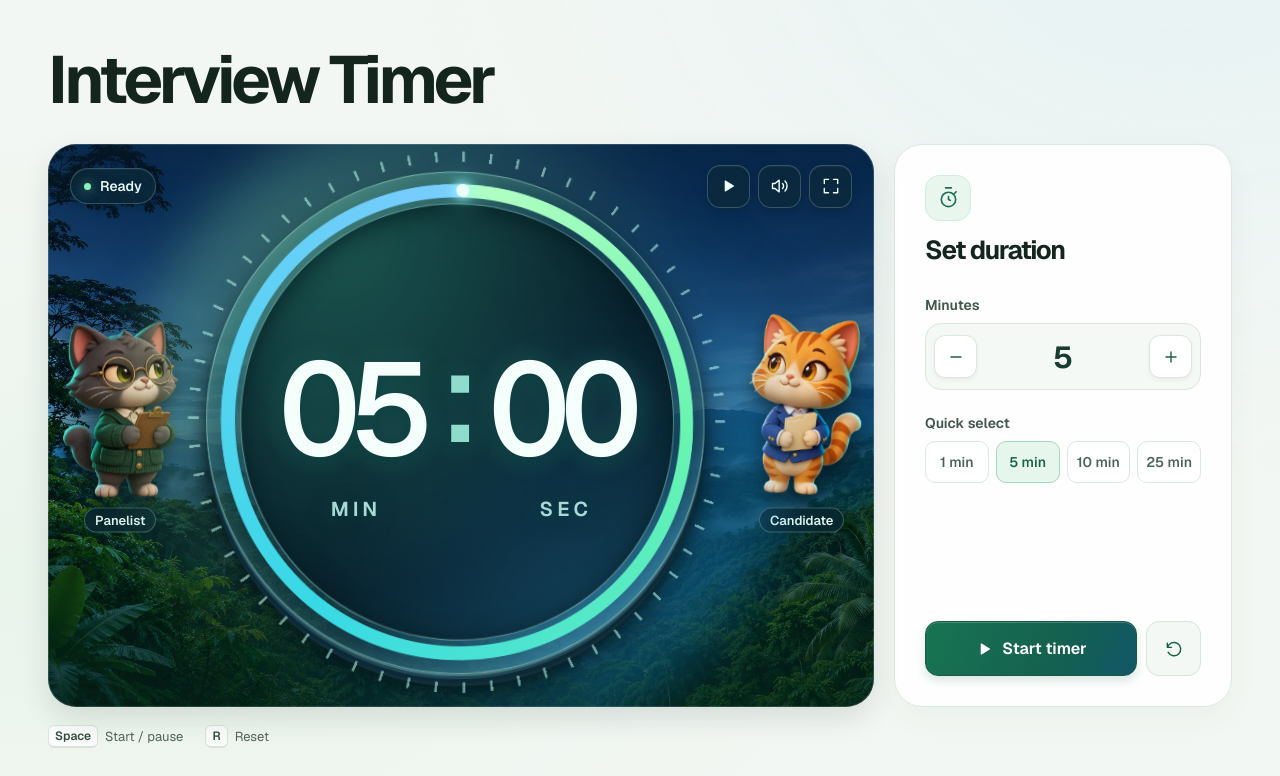
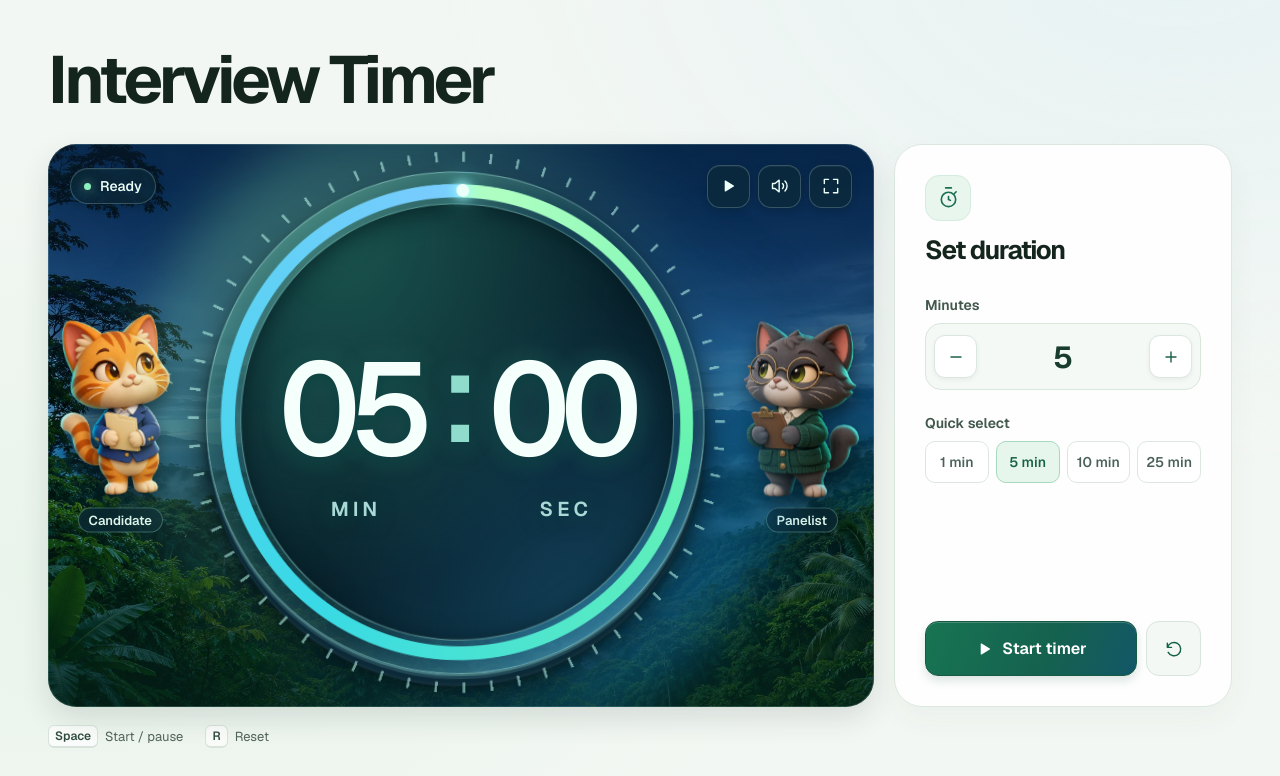
Before and after one commit to Cyvess/hrds-cdd-interview-timer, a plain HTML site: page index.html in a window 1280 px wide. Shown: the part 85-861 px from the top of the page. Drawn offline with Linux system fonts and the light colour scheme.

Commit message:
Swap the candidate and panelist positions

```diff
--- a/index.html
+++ b/index.html
@@ -60,13 +60,13 @@
           </div>
         </div>
 
+        <figure class="character character-candidate">
+          <img src="./assets/cat-candidate.webp" alt="" draggable="false">
+          <figcaption>Candidate</figcaption>
+        </figure>
         <figure class="character character-panelist">
           <img src="./assets/cat-panelist.webp" alt="" draggable="false">
           <figcaption>Panelist</figcaption>
-        </figure>
-        <figure class="character character-candidate">
-          <img src="./assets/cat-candidate.webp" alt="" draggable="false">
-          <figcaption>Candidate</figcaption>
         </figure>
       </section>
 
--- a/styles.css
+++ b/styles.css
@@ -347,14 +347,15 @@ svg {
   transform: translateY(-50%);
 }
 
-.character-panelist { left: var(--character-inset); }
-.character-candidate { --lean: 4deg; right: var(--character-inset); }
+.character-candidate { --lean: 4deg; left: var(--character-inset); }
+.character-panelist { right: var(--character-inset); }
 
 .character img {
   display: block;
   width: 100%;
   aspect-ratio: 2 / 3;
   filter: drop-shadow(0 9px 9px #03131cb3);
+  scale: -1 1;
   transform-origin: center 87%;
   animation: character-idle 4.8s ease-in-out infinite;
 }
```
